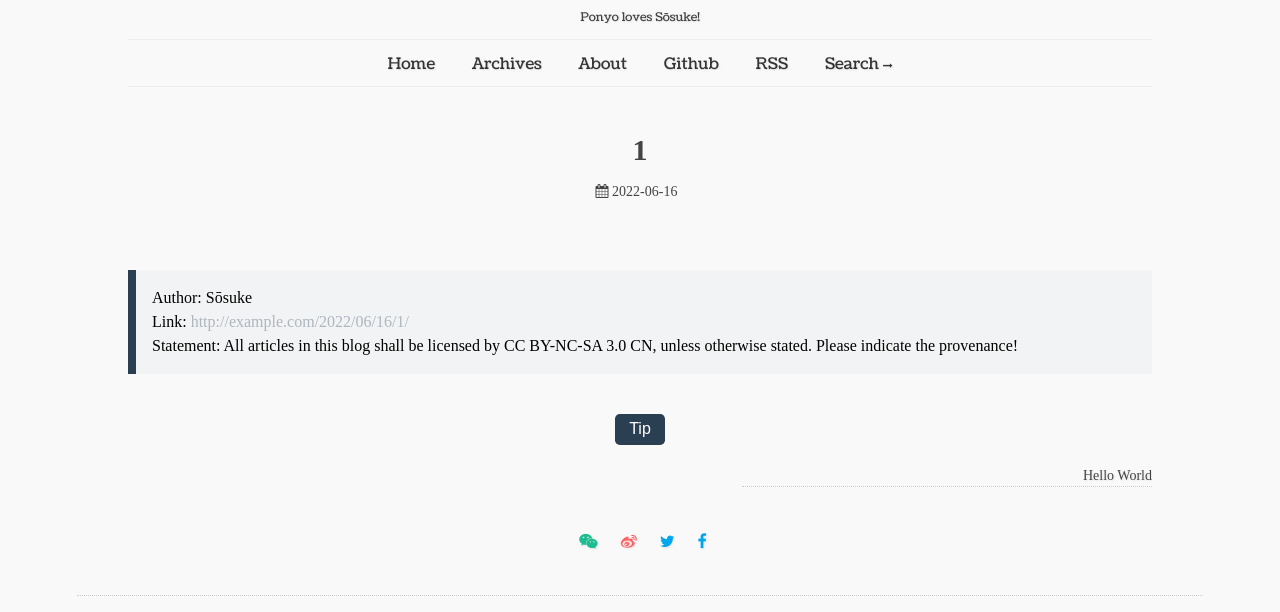
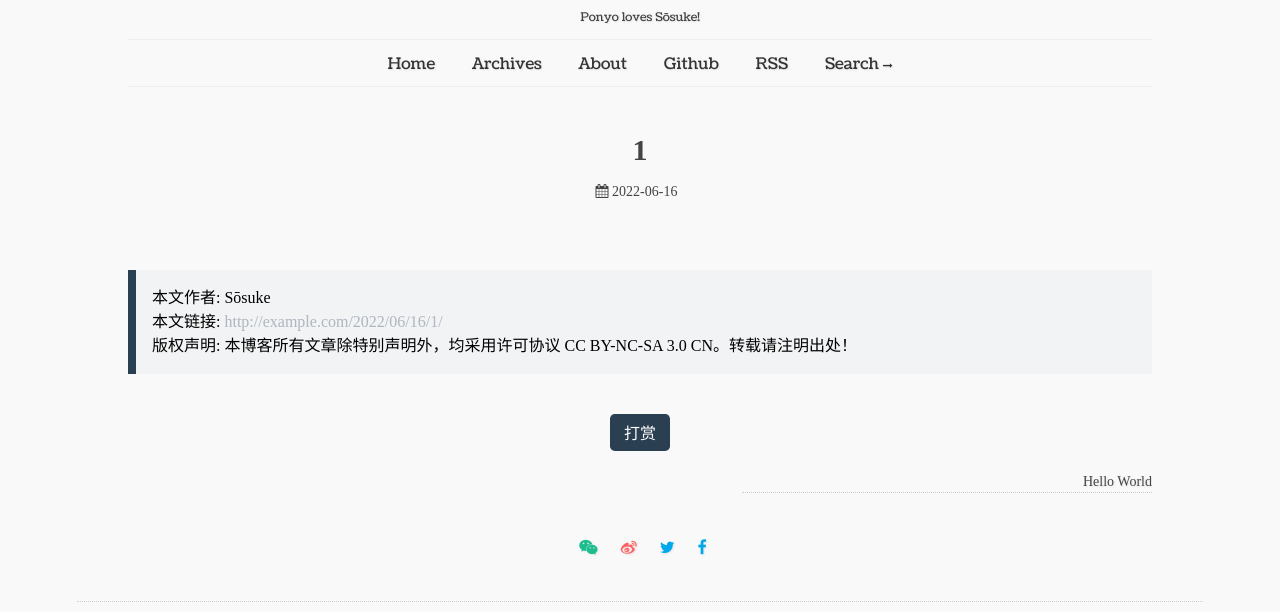
Before and after one commit to hilaotou/nilinblog, a plain HTML site: page 2022/06/16/1/index.html in a window 1280 px wide. Shown: the part 154-766 px from the top of the page. Drawn offline with Linux system fonts and the light colour scheme; no server answers.

Commit message:
Site updated: 2022-06-17 12:48:24

```diff
--- a/2022/06/16/1/index.html
+++ b/2022/06/16/1/index.html
@@ -124,16 +124,16 @@
 
             <div class="copyright">
                 <div class="name">
-                    <a>Author:</a>
+                    <a>本文作者:</a>
                     <a>Sōsuke</a>
                 </div>
                 <div class="link">
-                    <a>Link:</a>
+                    <a>本文链接:</a>
                     <a class="permalink" href="http://example.com/2022/06/16/1/">http://example.com/2022/06/16/1/</a>
                 </div>
                 <div class="license">
-                    <a>Statement:</a>
-                    <a>All articles in this blog shall be licensed by CC BY-NC-SA 3.0 CN, unless otherwise stated. Please indicate the provenance!</a>
+                    <a>版权声明:</a>
+                    <a>本博客所有文章除特别声明外，均采用许可协议 CC BY-NC-SA 3.0 CN。转载请注明出处！</a>
                 </div>
             </div>
 
@@ -146,7 +146,7 @@
 
 <div class="tip">
 <button class="tip-btn">
-    Tip
+    打赏
 </button>
 <div class="tip-img">
 <ul>
```
Also changed, not shown: 2022/06/16/hello-world/index.html (+5 -5 lines), index.html (+2 -2 lines), 1 other file.
